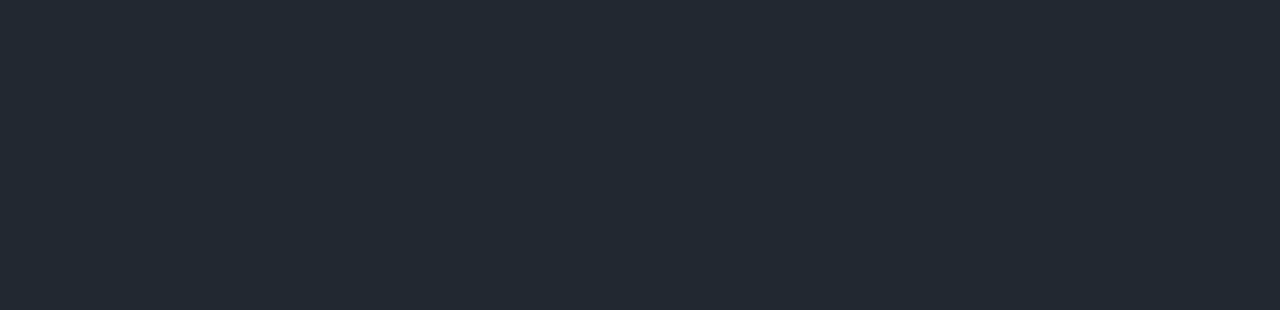
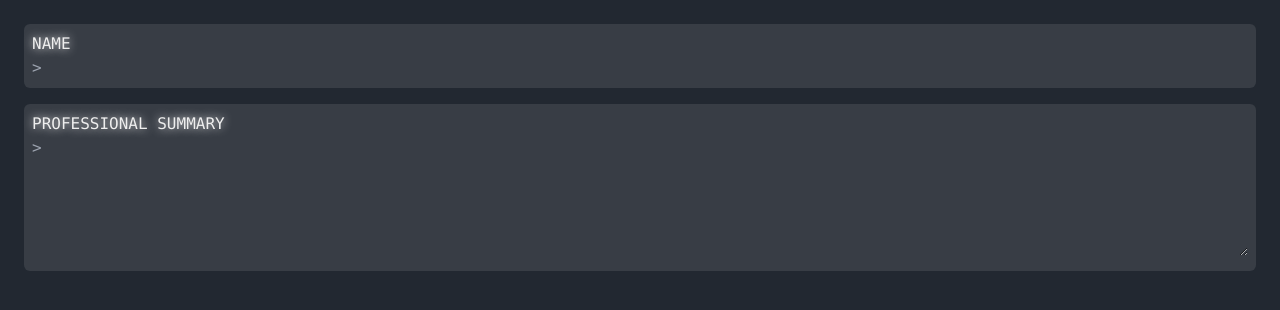
Before and after one commit to jiordesta/resume-builder, a React (Vite) app: page /create in a window 1280 px wide. Before the commit this address had no page. Shown: the top 310 px of the page. Built offline with nearby package versions, Linux system fonts and the light colour scheme.

Commit message:
added custom textinput and textarea

```diff
--- a/package.json
+++ b/package.json
@@ -11,6 +11,7 @@
   },
   "dependencies": {
     "react": "^18.3.1",
+    "react-device-detect": "^2.2.3",
     "react-dom": "^18.3.1",
     "react-router-dom": "^7.1.1"
   },
--- a/src/App.tsx
+++ b/src/App.tsx
@@ -1,11 +1,13 @@
 import { BrowserRouter as Router, Routes, Route } from "react-router-dom";
 import Home from "./pages/Home";
+import Service from "./pages/Service";
 
 export default function App() {
   return (
     <Router>
       <Routes>
         <Route path="/" Component={Home} />
+        <Route path="/create" Component={Service} />
       </Routes>
     </Router>
   );
--- /dev/null
+++ b/src/components/TextArea.tsx
@@ -0,0 +1,41 @@
+import { useState } from "react";
+
+interface TextAreaProps {
+  label: string;
+  value: string;
+  setValue: React.Dispatch<React.SetStateAction<string>>;
+  rows: number;
+}
+
+export default function TextArea({
+  label,
+  value,
+  setValue,
+  rows,
+}: TextAreaProps) {
+  const [isFocus, setIsFocus] = useState(false);
+
+  const onInputChange = (e: any) => {
+    e.preventDefault();
+    setValue(e.target.value);
+  };
+
+  return (
+    <div
+      className={`${
+        isFocus ? "glowBox bg-opacity-5" : "bg-opacity-10"
+      } bg-lightGray rounded-md p-2 transition-all ease-in-out duration-300`}
+    >
+      <h1 className="glowText uppercase">{label}</h1>
+      <textarea
+        defaultValue={value}
+        onChange={onInputChange}
+        placeholder={`${isFocus ? "" : ">"}`}
+        onFocus={() => setIsFocus(true)}
+        onBlur={() => setIsFocus(false)}
+        rows={rows}
+        className="border-none outline-none bg-transparent focus:ring-0 w-full"
+      />
+    </div>
+  );
+}
--- /dev/null
+++ b/src/components/TextInput.tsx
@@ -0,0 +1,35 @@
+import { useState } from "react";
+
+interface TextInputProps {
+  label: string;
+  value: string;
+  setValue: React.Dispatch<React.SetStateAction<string>>;
+}
+
+export default function TextInput({ label, value, setValue }: TextInputProps) {
+  const [isFocus, setIsFocus] = useState(false);
+
+  const onInputChange = (e: any) => {
+    e.preventDefault();
+    setValue(e.target.value);
+  };
+
+  return (
+    <div
+      className={`${
+        isFocus ? "glowBox bg-opacity-5" : "bg-opacity-10"
+      } bg-lightGray rounded-md p-2 transition-all ease-in-out duration-300`}
+    >
+      <h1 className="glowText uppercase">{label}</h1>
+      <input
+        type="text"
+        defaultValue={value}
+        onChange={onInputChange}
+        placeholder={`${isFocus ? "" : ">"}`}
+        onFocus={() => setIsFocus(true)}
+        onBlur={() => setIsFocus(false)}
+        className="border-none outline-none bg-transparent focus:ring-0 w-full"
+      />
+    </div>
+  );
+}
--- /dev/null
+++ b/src/libs/enums/devices.enum.ts
@@ -0,0 +1,5 @@
+export enum DeviceType {
+  MOBILE = 1,
+  TABLET = 2,
+  PC = 3,
+}
--- a/src/pages/Home.tsx
+++ b/src/pages/Home.tsx
@@ -1,9 +1,20 @@
+import { useNavigate } from "react-router-dom";
 import PageLayout from "../components/PageLayout";
 
 export default function Home() {
   const CreateResumeBtn = () => {
+    const navigate = useNavigate();
+
+    const handleClick = (e: any) => {
+      e.preventDefault();
+      navigate("/create");
+    };
+
     return (
-      <button className="p-2 bg-lightGray bg-opacity-10 rounded-md drop-shadow-lg hover:bg-opacity-5 transition-all ease-in-out duration-300">
+      <button
+        className="p-2 bg-lightGray bg-opacity-10 rounded-md drop-shadow-lg hover:bg-opacity-5 transition-all ease-in-out duration-300"
+        onClick={handleClick}
+      >
         Create Resume
       </button>
     );
--- /dev/null
+++ b/src/pages/Service.tsx
@@ -0,0 +1,33 @@
+import { useState } from "react";
+import PageLayout from "../components/PageLayout";
+import TextArea from "../components/TextArea";
+import TextInput from "../components/TextInput";
+import { getDeviceType } from "../utilities/getDeviceType";
+import { DeviceType } from "../libs/enums/devices.enum";
+
+export default function Service() {
+  const [name, setName] = useState("");
+  const deviceType: DeviceType = getDeviceType();
+
+  return (
+    <PageLayout id="create">
+      <div className="flex flex-col gap-4">
+        <TextInput value={name} setValue={setName} label="name" />
+        <TextArea
+          value={name}
+          setValue={setName}
+          label="professional summary"
+          rows={
+            deviceType === DeviceType.MOBILE
+              ? 10
+              : deviceType === DeviceType.TABLET
+              ? 7
+              : deviceType === DeviceType.PC
+              ? 5
+              : 5
+          }
+        />
+      </div>
+    </PageLayout>
+  );
+}
--- /dev/null
+++ b/src/utilities/getDeviceType.ts
@@ -0,0 +1,10 @@
+import { isMobile, isTablet, isDesktop } from "react-device-detect";
+import { DeviceType } from "../libs/enums/devices.enum";
+
+export const getDeviceType = () => {
+  if (isMobile) return DeviceType.MOBILE;
+  if (isTablet) return DeviceType.TABLET;
+  if (isDesktop) return DeviceType.PC;
+
+  return DeviceType.MOBILE;
+};
```
Also changed, not shown: 1 other file (tests, documents, lock files or other folders).
